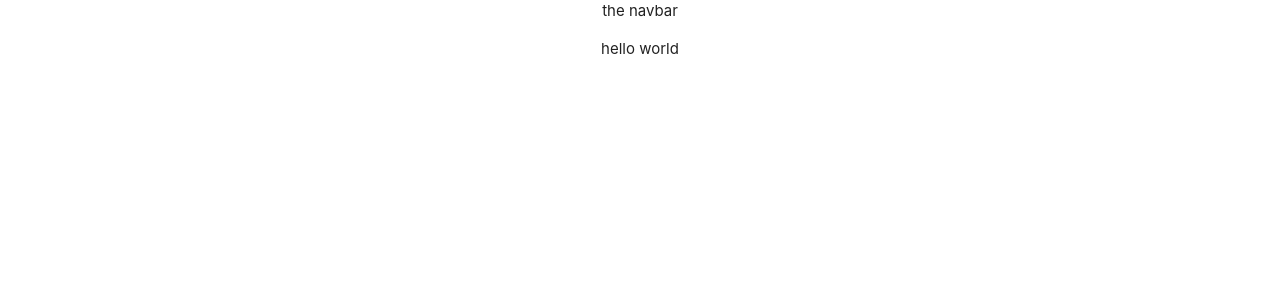
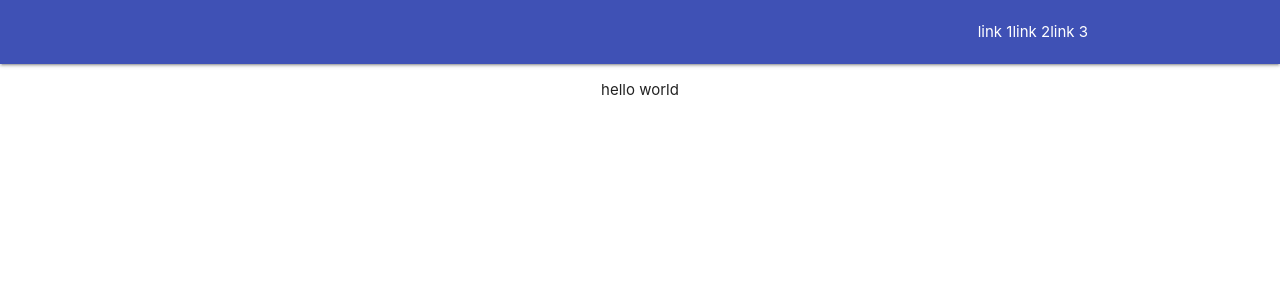
Before and after one commit to jerquinigo/MaterializeCSSNavbarPractice, a React (Create React App) app: page / in a window 1280 px wide. Shown: the top 300 px of the page. Built offline with nearby package versions, Linux system fonts and the light colour scheme.

Commit message:
experimenting with materializecss

```diff
--- a/src/Components/Navbar.js
+++ b/src/Components/Navbar.js
@@ -1,12 +1,38 @@
 import React, { Component } from "react";
 
 class Navbar extends Component {
-  constructor() {
-    super();
-  }
+  // constructor() {
+  //   super();
+  // }
+
+  displayNavbar = () => {
+    return (
+      <div>
+        <nav className="nav-wrapper indigo">
+          <div className="container">
+            <a href="#" className="sidenav-trigger" data-target="mobile-links">
+              <i className="material-icons">menu</i>
+            </a>
+
+            <ul className="right hide-on-med-and-down">
+              <li>link 1</li>
+              <li>link 2</li>
+              <li>link 3</li>
+            </ul>
+          </div>
+        </nav>
+
+        <ul className="sidenav" id="mobile-links">
+          <li>link 1</li>
+          <li>link 2</li>
+          <li>link 3</li>
+        </ul>
+      </div>
+    );
+  };
 
   render() {
-    return <div>the navbar</div>;
+    return <div>{this.displayNavbar()}</div>;
   }
 }
 
```
